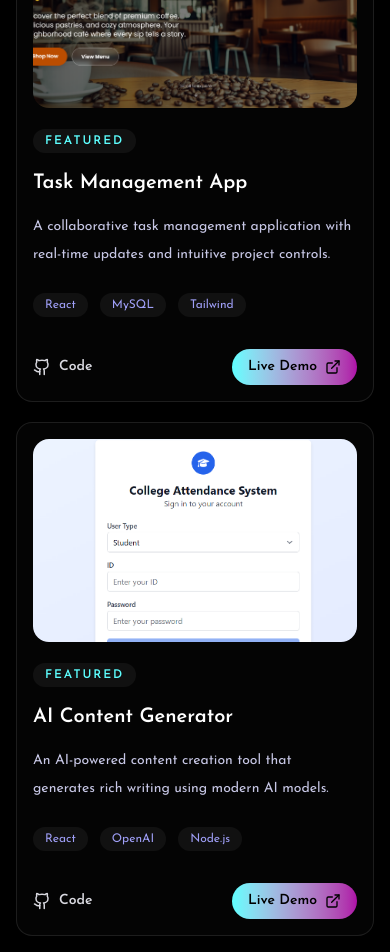
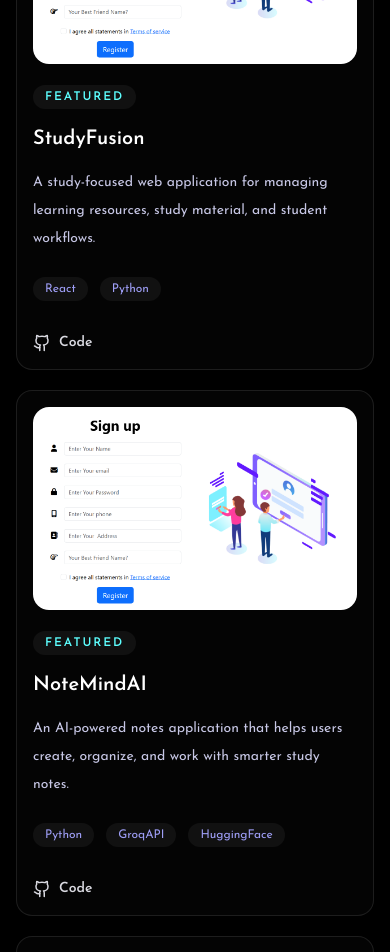
Before and after one commit to Leeni-Patidar/LEENI_PORTFOLIO, a React (Vite) app: page / in a window 390 px wide. Shown: the part 4760-5712 px from the top of the page. Built offline with nearby package versions, Linux system fonts and the light colour scheme.

Commit message:
fix : new  project added

```diff
--- a/src/components/AboutSection.jsx
+++ b/src/components/AboutSection.jsx
@@ -16,13 +16,13 @@
     >
       <div className="absolute left-1/2 top-16 h-72 w-72 -translate-x-1/2 rounded-full bg-[#ae0ca7]/12 blur-3xl sm:h-[34rem] sm:w-[34rem]" />
 
-      <div className="relative mx-auto grid max-w-[1360px] items-center gap-8 px-4 sm:px-6 lg:min-h-[calc(100vh-4rem)] lg:grid-cols-[0.95fr_1fr] lg:gap-12 lg:pl-0 lg:pr-6">
+      <div className="relative mx-auto grid max-w-[1360px] items-center gap-8 px-4 sm:px-6 lg:min-h-[calc(100vh-4rem)] lg:grid-cols-[1fr_3fr] lg:gap-8 lg:pl-0 lg:pr-6">
         <div className="relative flex min-h-[24rem] items-center justify-center overflow-hidden rounded-2xl border border-white/10 bg-[#080808]/95 shadow-[0_30px_110px_rgba(0,0,0,0.45)] sm:min-h-[34rem] lg:min-h-[40rem] lg:rounded-l-none lg:rounded-r-2xl lg:border-l-0">
 
   <img
     src="/profile.jpg"
     alt="Leeni Patidar"
-    className="h-[78%] w-[78%] max-w-sm rounded-2xl object-cover sm:h-[70%] sm:w-[70%] lg:max-w-md"
+    className="h-[50%] w-[50%] max-w-sm rounded-2xl object-cover sm:h-[70%] sm:w-[70%] lg:h-[58%] lg:w-[78%] lg:max-w-xs"
   />
 
   <div className="absolute inset-0 bg-gradient-to-t from-black/40 via-transparent to-white/5" />
@@ -33,7 +33,7 @@
   </div>
 </div>
 
-        <article className="rounded-xl border border-white/10 bg-[#080808]/95 p-6 shadow-[0_28px_100px_rgba(0,0,0,0.35)] backdrop-blur-xl sm:p-10 lg:mx-0">
+        <article className="rounded-xl border border-white/10 bg-[#080808]/95 p-6 shadow-[0_28px_100px_rgba(0,0,0,0.35)] backdrop-blur-xl sm:p-10 lg:mx-0 lg:p-12">
           <div className="space-y-4 text-base leading-7 text-[#d8d5dc] sm:text-lg sm:leading-8">
             <p>
               I'm a passionate Full Stack Developer with strong expertise in frontend
--- a/src/components/ProjectCard.jsx
+++ b/src/components/ProjectCard.jsx
@@ -93,6 +93,7 @@
           >
             <Github size={18} /> Code
           </motion.a>
+          {project.links.live && (
             <motion.a
               href={project.links.live}
               target="_blank"
@@ -103,6 +104,7 @@
             >
               Live Demo <ExternalLink size={16} />
             </motion.a>
+          )}
         </motion.div>
       </div>
     </motion.div>
--- a/src/components/WorkSection.jsx
+++ b/src/components/WorkSection.jsx
@@ -4,69 +4,95 @@
 
 const projects = [
   {
-    title: "E-commerce Platform",
+    title: "GreenCart",
     description:
-      "A full-stack e-commerce platform built with Next.js, Stripe, and Prisma for a polished shopping experience.",
+      "A full-stack JavaScript application organized with separate frontend and backend workspaces.",
+    image: "/Collex.png",
+    tags: ["React", "Node.js", "Express", "MongoDB"],
+    links: {
+      github: "https://github.com/Leeni-Patidar/GreenCart",
+    },
+  },
+   {
+    title: "StudyFusion",
+    description:
+      "A study-focused web application for managing learning resources, study material, and student workflows.",
+    image: "/Collex.png",
+    tags: ["React", "Python"],
+    links: {
+      github: "https://github.com/Leeni-Patidar/StudyFusion",
+    },
+  },
+  {
+    title: "NoteMindAI",
+    description:
+      "An AI-powered notes application that helps users create, organize, and work with smarter study notes.",
+    image: "/Collex.png",
+    tags: ["Python", "GroqAPI", "HuggingFace"],
+    links: {
+      github: "https://github.com/Leeni-Patidar/NoteMindAI",
+    },
+  },
+  {
+    title: "Education-Application",
+    description:
+      "A full-stack education platform with structured pages and backend support for learning-related features.",
+    image: "/Collex.png",
+    tags: ["React", "Node.js", "Express", "MongoDB"],
+    links: {
+      github: "https://github.com/Leeni-Patidar/Education-Application",
+    },
+  },
+   {
+    title: "BloomingBasket",
+    description:
+      "A flower shopping platform with product browsing and a full-stack structure for online ordering.",
     image: "/BloomingBasket.png",
-    tags: ["React", "Node.js", "MongoDB"],
+    tags: ["React", "Node.js", "Express", "MongoDB"],
     links: {
       github: "https://github.com/Leeni-Patidar/BloomingBasket",
       live: "https://bloomingbasket-client.onrender.com",
     },
   },
     {
-    title: "Task Management App",
+    title: "Sip Chill",
     description:
-      "A collaborative task management application with real-time updates and intuitive project controls.",
+      "A stylish cafe and beverage website with a polished frontend experience and responsive pages.",
     image: "/Sip&Chill.png",
-    tags: ["React", "MySQL", "Tailwind"],
+    tags: ["React", "Vite", "JavaScript", "CSS"],
     links: {
       github: "https://github.com/Leeni-Patidar/Sip-Chill",
       live: "https://sip-chill.vercel.app/",
     },
   },
     {
-    title: "AI Content Generator",
+    title: "Multivon",
     description:
-      "An AI-powered content creation tool that generates rich writing using modern AI models.",
-    image: "/Attendance.png",
-    tags: ["React", "OpenAI", "Node.js"],
+      "A full-stack JavaScript application organized with separate frontend and backend workspaces.",
+    image: "/Collex.png",
+    tags: ["React", "Node.js", "Express", "MongoDB"],
     links: {
-      github: "https://github.com/Leeni-Patidar/Attendance-Management-System",
-      live: "#",
+      github: "https://github.com/Leeni-Patidar/Multivon",
     },
   },
     {
-    title: "Fitness Tracker",
+    title: "Fit Plan Hub",
     description:
-      "A mobile-first fitness tracking dashboard built with data visualizations and support for workout logging.",
-    image: "/BloomingBasket.png",
-    tags: ["React", "Chart.js", "API"],
+      "A fitness planning web app for organizing workouts, goals, and healthy routines in one place.",
+    image: "/Collex.png",
+    tags: ["React", "JavaScript", "CSS"],
     links: {
-      github: "https://github.com/Leeni-Patidar/Fitness-Tracker",
-      live: "#",
+      github: "https://github.com/Leeni-Patidar/Fit-Plan-Hub",
     },
   },
   {
-    title: "Weather Dashboard",
+    title: "Scan and Mark",
     description:
-      "A responsive weather dashboard with forecast charts and current conditions powered by API integration.",
-    image: "/Sip&Chill.png",
-    tags: ["React", "API", "CSS"],
+      "A scan-based marking system for recording and managing attendance with a practical dashboard flow.",
+    image: "/Attendance.png",
+    tags: ["React", "Node.js", "Express", "MongoDB"],
     links: {
-      github: "https://github.com/Leeni-Patidar/Weather-Dashboard",
-      live: "#",
-    },
-  },
-  {
-    title: "Portfolio Website",
-    description:
-      "A modern portfolio website showcasing projects, skills, and experience with a polished dark theme.",
-    image: "/Attendance.png",
-    tags: ["Next.js", "Tailwind CSS", "UI"],
-    links: {
-      github: "https://github.com/Leeni-Patidar/Portfolio",
-      live: "#",
+      github: "https://github.com/Leeni-Patidar/Scan-and-Mark",
     },
   },
 ];
@@ -87,7 +113,7 @@
         >
           <div className="section-label mx-auto">Some of my recent work</div>
           <div className="section-heading mx-auto mt-6 max-w-3xl text-white">
-            <h2>Featured Projects</h2>
+            <h2>GitHub Projects</h2>
           </div>
         </motion.div>
 
```
Lines whose indentation alone changed are shown as unchanged.
